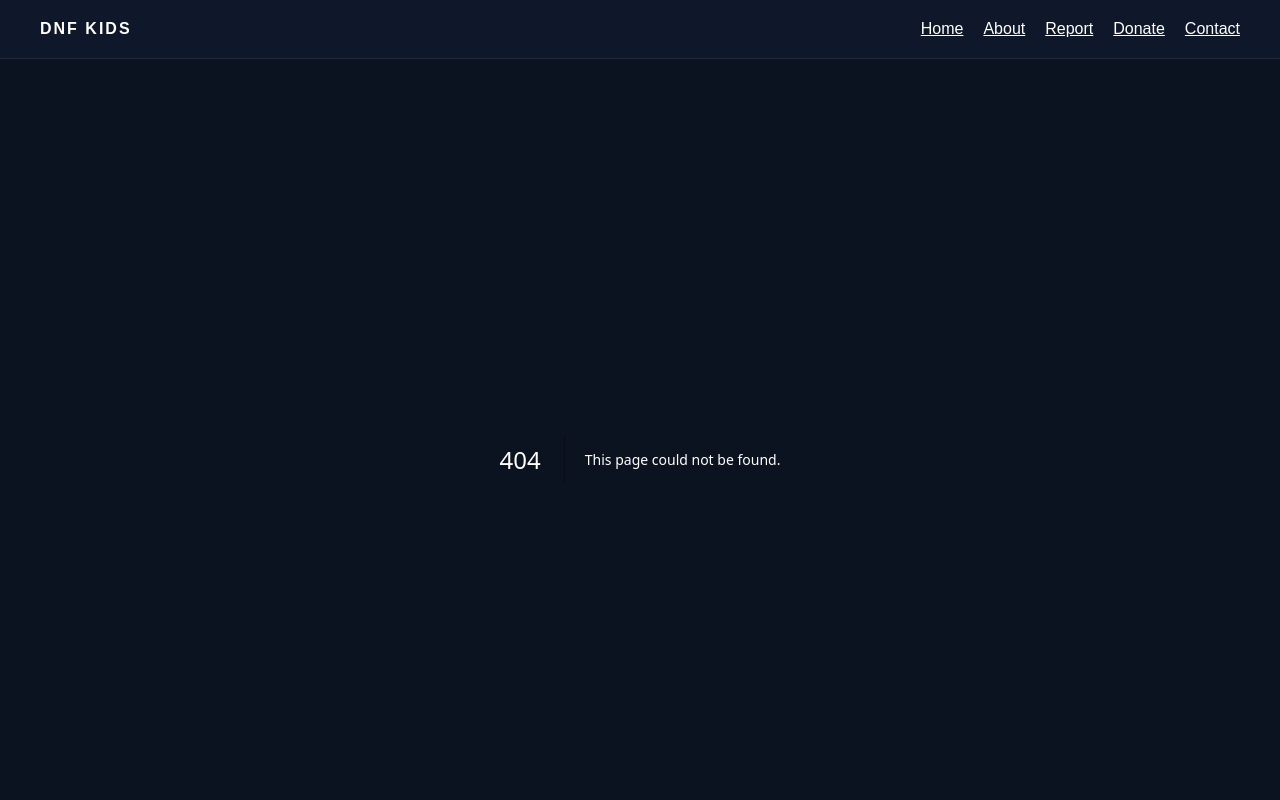
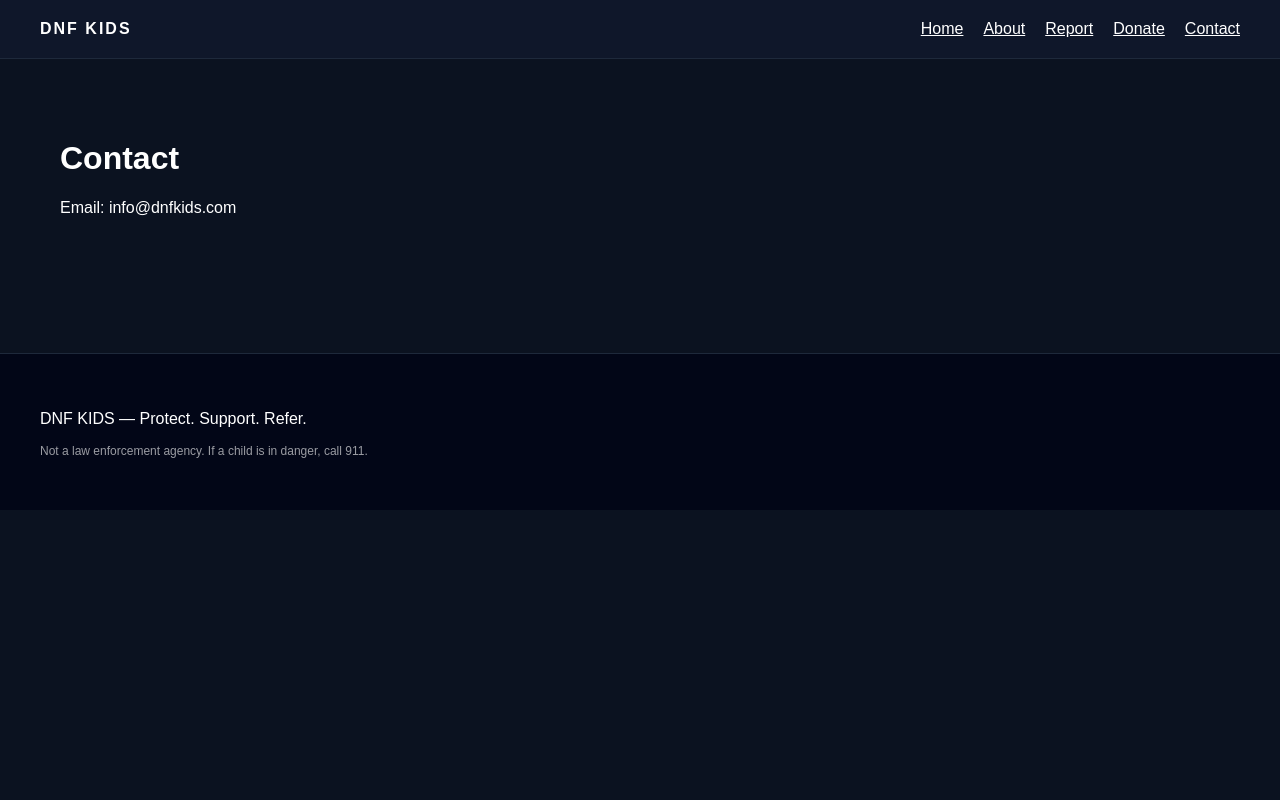
Before and after one commit to lomantochris-byte/dnf-kids-site, a Next.js app: page /contact in a window 1280 px wide. Before the commit this address had no page. Shown: the top 800 px of the page. Built offline with nearby package versions, Linux system fonts and the light colour scheme.

Commit message:
Create page.tsx

```diff
--- /dev/null
+++ b/app/contact/page.tsx
@@ -0,0 +1,11 @@
+export default function Contact() {
+  return (
+    <main style={{ padding: "60px" }}>
+      <h1>Contact</h1>
+
+      <p style={{ marginTop: "20px" }}>
+        Email: info@dnfkids.com
+      </p>
+    </main>
+  );
+}
```
